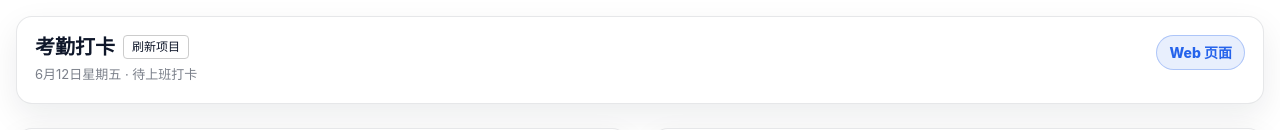
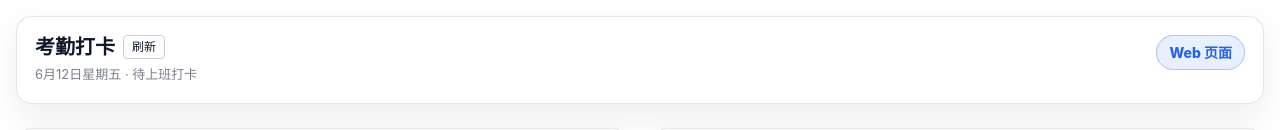
Before and after one commit to kevinmoch/ccs-monorepo, a Vue app in the folder apps/ccs-module-test/: page /attendance in a window 1280 px wide. Shown: the top 130 px of the page. Built offline with nearby package versions, Linux system fonts and the light colour scheme.

Commit message:
fix: update refresh button style

```diff
--- a/apps/ccs-module-test/src/cards/AttendanceTitleCard.vue
+++ b/apps/ccs-module-test/src/cards/AttendanceTitleCard.vue
@@ -132,7 +132,4 @@ const todayStatus = computed(() => {
   background: transparent;
   cursor: pointer;
 }
-.refresh-btn:hover {
-  background: #f0f0f0;
-}
 </style>
--- a/apps/ccs-module-test/src/i18n/en-US.ts
+++ b/apps/ccs-module-test/src/i18n/en-US.ts
@@ -28,7 +28,7 @@ export default {
     statusDone: 'Completed today',
     statusIn: 'Checked in, pending check-out',
     statusPending: 'Pending check-in',
-    refreshProject: 'Refresh Project',
+    refreshProject: 'Refresh',
 
     // AttendanceListCard
     locationMethod: 'Location Method',
--- a/apps/ccs-module-test/src/i18n/zh-CN.ts
+++ b/apps/ccs-module-test/src/i18n/zh-CN.ts
@@ -28,7 +28,7 @@ export default {
     statusDone: '今日已完成',
     statusIn: '已上班，待下班打卡',
     statusPending: '待上班打卡',
-    refreshProject: '刷新项目',
+    refreshProject: '刷新',
 
     // AttendanceListCard
     locationMethod: '定位方式',
```
